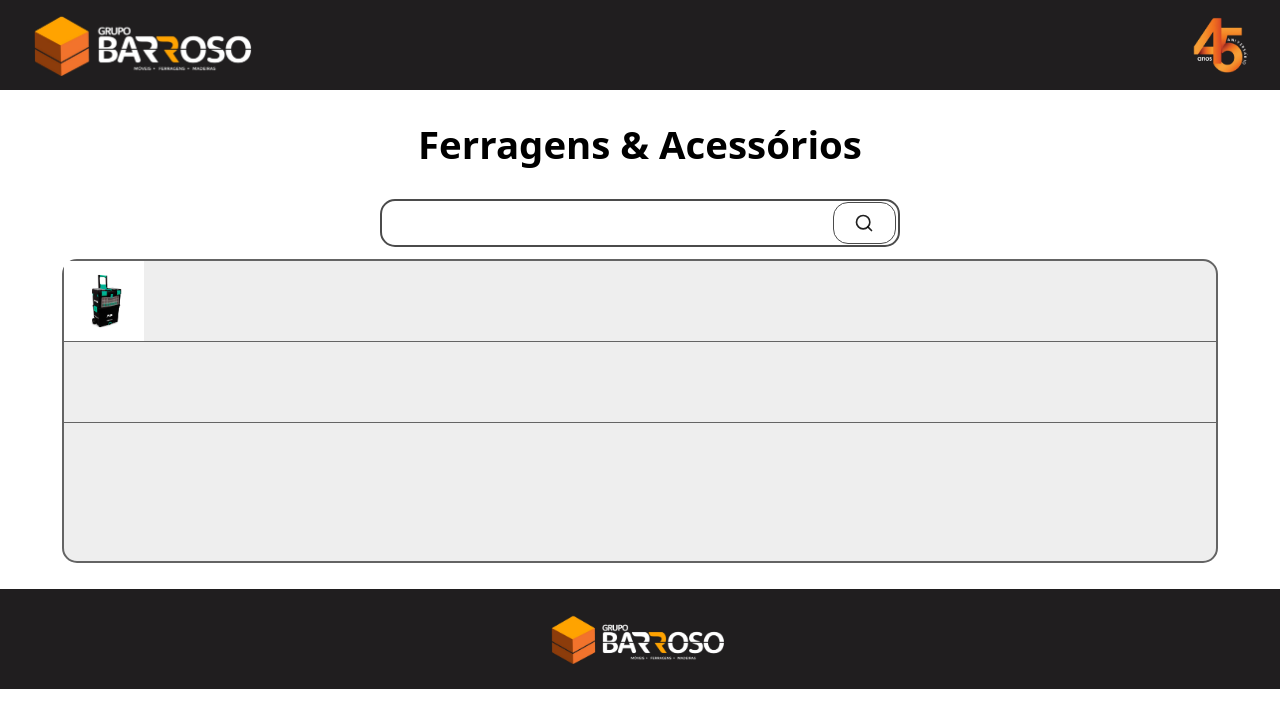
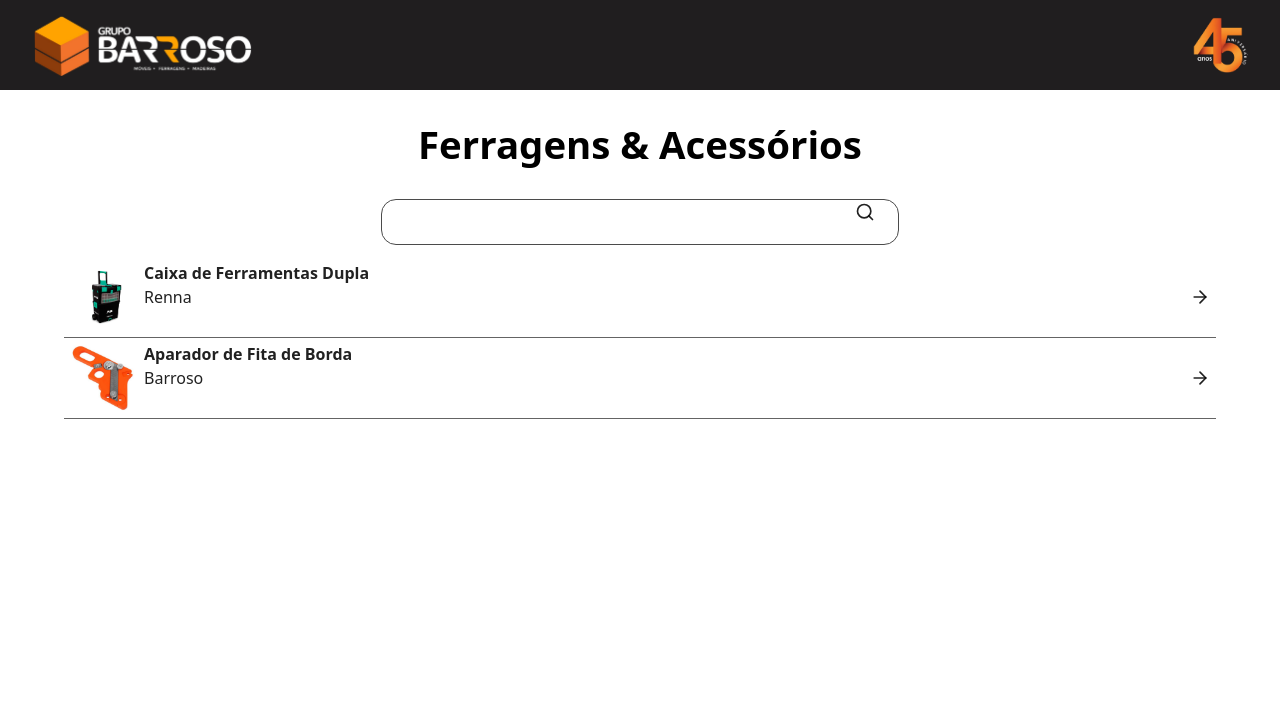
Before and after one commit to joaolvcas/grupobarroso, a React (Vite) app: page /videos in a window 1280 px wide. Shown: the top 728 px of the page. Built offline with nearby package versions, Linux system fonts and the light colour scheme.

Commit message:
Adiciona modal e conteudo de video

```diff
--- a/src/App.jsx
+++ b/src/App.jsx
@@ -16,7 +16,7 @@
          <Route path="/videos" element={<Videos />} />
       </Routes>
 
-      <Foot />
+    {/* <Foot /> */}
     </GlobalProvider>
   )
 }
--- a/src/Components/Videos/Listagem/index.jsx
+++ b/src/Components/Videos/Listagem/index.jsx
@@ -1,13 +1,25 @@
 import PesquisaLupa from '../PesquisaLupa'
 import Produto from '../Produto'
+import { useState } from "react";
 import './styles.css'
 
 import Produtos from '../../../Data/produtos.json'
+import Modal from '../Modal'
 
 
 function Listagem() {
+  const [ItemOpen, setItemOpen] = useState({});
+  const [modalIsOpen, setModalIsOpen] = useState(false);
 
-  console.log(Produtos)
+  const openModal = (produto) => {
+    setItemOpen(produto)
+    setModalIsOpen(true)
+  }
+
+    const closeModal = () => {
+    setItemOpen({})
+    setModalIsOpen(false)
+  }
 
   return (
     <div className="Listagem">
@@ -15,10 +27,13 @@
         <div className='Lista'>
           {Produtos.map((item) => {
             return (
-            <Produto produto={item} />
+            <Produto produto={item} onPress={openModal}  />
             )
           })}
         </div>
+        {modalIsOpen ? (
+        <Modal Produto={ItemOpen} isOpen={modalIsOpen} onClose={closeModal} />
+        ): <></>}
     </div>
   )
 }
--- a/src/Components/Videos/Listagem/styles.css
+++ b/src/Components/Videos/Listagem/styles.css
@@ -8,9 +8,5 @@
 }
 
 .Lista {
-    border: 2px solid rgb(100, 100, 100);
-    border-radius: 15px;
     width: 90%;
-    height: 300px;
-    background-color: rgba(100, 100, 100, 0.11);
 }
--- /dev/null
+++ b/src/Components/Videos/Modal/index.jsx
@@ -0,0 +1,48 @@
+import Whatssap from "../../Whatssap";
+import "./modal.css";
+
+import { FiArrowDown, FiCopy } from "react-icons/fi";
+
+function Modal({ Produto, isOpen, onClose }) {
+
+const link = Produto.videos[0].src
+
+  return (
+    <>
+      <div
+        className={`modalBackdrop ${isOpen ? "active" : ""}`}
+        onClick={onClose}
+      />
+
+      <div className={`modal ${isOpen ? "active" : ""}`}>
+
+        <div className="modalContent">
+          <div className="modalInner">
+            <div className={`${isOpen ? "" : "isClosed"}`} onClick={onClose}>
+               <FiArrowDown  size={40} color="f87000" />
+            </div>
+            <h1 className="ProdutoNome">{Produto?.nome}</h1>
+            <iframe width="90%" height="280"
+            src={link}
+            title="YouTube video player"
+            frameborder="0"
+            allow="accelerometer; autoplay; clipboard-write; encrypted-media; gyroscope; picture-in-picture; web-share"
+            referrerpolicy="strict-origin-when-cross-origin"
+            allowfullscreen
+            ></iframe>
+
+            <p className="Description">{Produto?.description}</p>
+            <img
+              src={Produto?.src}
+              alt={Produto?.nome}
+              className="ProductImage2"
+            />
+            <Whatssap mdf={Produto?.nome}/>
+          </div>
+        </div>
+      </div>
+    </>
+  );
+}
+
+export default Modal;
--- /dev/null
+++ b/src/Components/Videos/Modal/modal.css
@@ -0,0 +1,75 @@
+.modalBackdrop {
+    position: fixed;
+    inset: 0;
+    background: rgba(0, 0, 0, 0.4);
+    opacity: 0;
+    pointer-events: none;
+    transition: opacity 0.3s ease;
+    z-index: 100;
+}
+
+.modalBackdrop.active {
+    opacity: 1;
+    pointer-events: all;
+}
+
+.modal {
+    position: fixed;
+    top: 80px;
+    left: 50%;
+    bottom: 0;
+    transform: translateX(-50%) translateY(100%);
+    width: 100vw;
+
+    background: white;
+    border-radius: 20px 20px 0 0;
+
+    transition: transform 0.4s ease;
+    z-index: 1000;
+
+    display: flex;
+    flex-direction: column;
+
+    overflow: hidden;
+}
+
+.modalContent {
+    flex: 1;
+    overflow-y: auto;
+    -webkit-overflow-scrolling: touch;
+}
+
+.modalInner {
+    display: flex;
+    flex-direction: column;
+    align-items: center;
+    margin-bottom: 40px;
+}
+
+
+.modal.active {
+    transform: translateX(-50%) translateY(0);
+}
+
+.isClosed {
+    display: none;
+}
+
+.ProdutoNome {
+    font-size: 20px;
+    font-weight: 700;
+}
+
+.Description {
+    width: 90%;
+    font-size: 18px;
+    font-weight: 400;
+}
+
+.ProductImage2 {
+  height: 40vh;
+  width: 90%;
+  display: block;
+  border-radius: 20px;
+  background: #bdbdbdad;
+}
--- a/src/Components/Videos/PesquisaLupa/styles.css
+++ b/src/Components/Videos/PesquisaLupa/styles.css
@@ -5,7 +5,7 @@
     width: 90%;
     height: 40px;
     margin-bottom: 12px;
-    border: 2px solid rgb(75, 75, 75);
+    border: 1px solid rgb(75, 75, 75);
     border-radius: 15px;
     padding: 2px;
 }
@@ -15,7 +15,6 @@
     width: 12%;
     height: 100%;
     border-radius: 15px;
-    border: 1px solid  rgb(75, 75, 75);
     background-color: #fff;
 }
 
--- a/src/Components/Videos/Produto/index.jsx
+++ b/src/Components/Videos/Produto/index.jsx
@@ -1,13 +1,19 @@
 import './styles.css'
+import { FiArrowRight  } from "react-icons/fi";
 
 
-function Produto({ produto }) {
-
-  console.log("produto")
+function Produto({ produto, onPress }) {
 
   return (
-    <div className="Produto">
-      <img src={produto?.src} alt={produto?.name} />
+    <div className="Produto" onClick={() => onPress(produto)}>
+      <img src={produto?.src} alt={produto?.name} className='Image' />
+      <div className='Content'>
+        <p className='Name'>{produto?.nome}</p>
+        <p className='Brand'>{produto?.marca?.nome}</p>
+      </div>
+      <div  className='ClickOpen'>
+        <FiArrowRight  size={20} className="Arrow" />
+      </div>
     </div>
   )
 }
--- a/src/Components/Videos/Produto/styles.css
+++ b/src/Components/Videos/Produto/styles.css
@@ -4,3 +4,30 @@
     height: 80px;
     border-bottom: 0.2px solid rgb(100, 100, 100);
 }
+
+.Image {
+    object-fit: contain;
+}
+
+.Content {
+    margin: 0;
+    margin-top: 4px;
+}
+
+.Name {
+    margin: 0;
+    font-size: 16px;
+    font-weight: 700;
+}
+
+.Brand {
+    font-size: 16px;
+    margin: 0;
+}
+
+.ClickOpen {
+    display: flex;
+    align-items: center;
+    margin-left: auto;
+    margin-right: 6px;
+}
--- a/src/Components/Whatssap/index.jsx
+++ b/src/Components/Whatssap/index.jsx
@@ -20,11 +20,9 @@
   return (
     <div className={`section ${open ? "open" : ""}`}>
 
-      <div className="button">
-        <p className="NameButton">
+        <p id="NameButton">
           Solicitar Orçamento
         </p>
-      </div>
 
       <div className="contacts">
         <div className="location">
--- a/src/Components/Whatssap/whatssap.css
+++ b/src/Components/Whatssap/whatssap.css
@@ -12,7 +12,6 @@
 
 .button {
     display: flex;
-    align-items: center;
     justify-content: center;
     width: 100%;
     height: 60px;
@@ -40,9 +39,9 @@
     margin-top: 10px;
 }
 
-.NameButton {
+#NameButton {
     margin: 0;
-    color: white;
+    color: rgb(0, 0, 0);
     font-size: 26px;
     font-weight: 600;
 }
--- a/src/Data/produtos.json
+++ b/src/Data/produtos.json
@@ -3,7 +3,7 @@
         "id": "001",
         "nome": "Caixa de Ferramentas Dupla",
         "src": "produtos/caixadeferramentas.webp",
-        "description": "",
+        "description": "Possui 3 rodas e haste para movimentação. Material: polipropileno. Pode ser dividida em duas partes. Capacidade da parte superior: 10kg. Capacidade da parte inferior: 15kg. Compartimentos internos e externos, além de ganchos laterais e espaço para cadeado.",
         "marca": {
             "id": "001",
             "nome": "Renna"
@@ -12,14 +12,14 @@
             {
                 "id": "001",
                 "nome": "",
-                "src": ""
+                "src": "https://www.youtube.com/embed/HRCI_RE-Ud4?si=J1SssGpSfxgmv_Ue"
             }
         ]
     },
         {
         "id": "002",
         "nome": "Aparador de Fita de Borda",
-        "src": "",
+        "src": "produtos/aparadordefitadeborda.jpg",
         "description": "",
         "marca": {
             "id": "002",
```
Also changed, not shown: public/produtos/aparadordefitadeborda.jpg (added).
